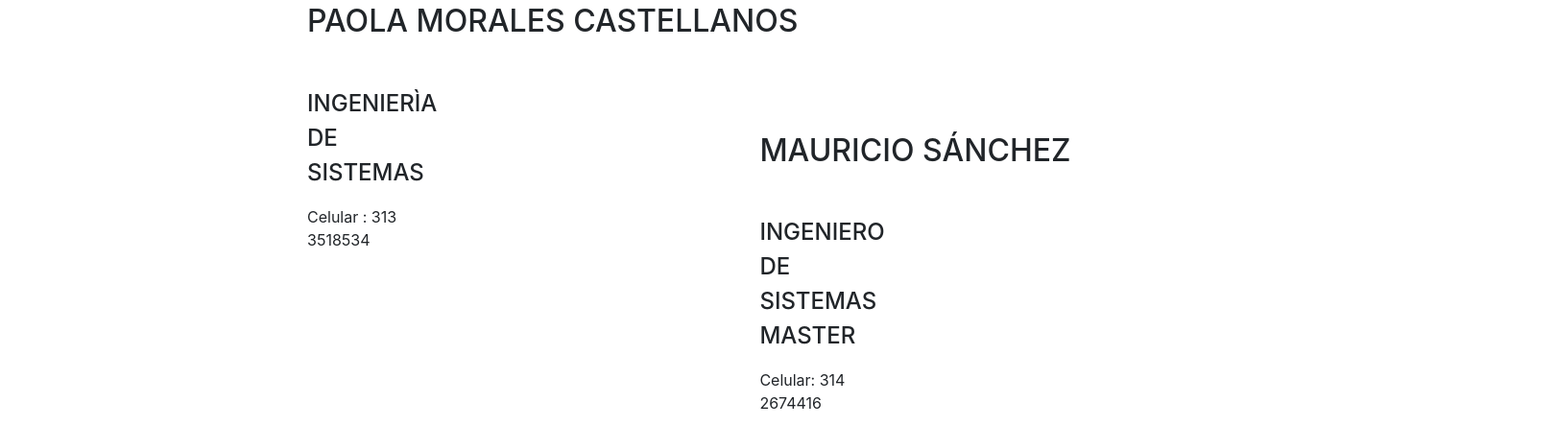
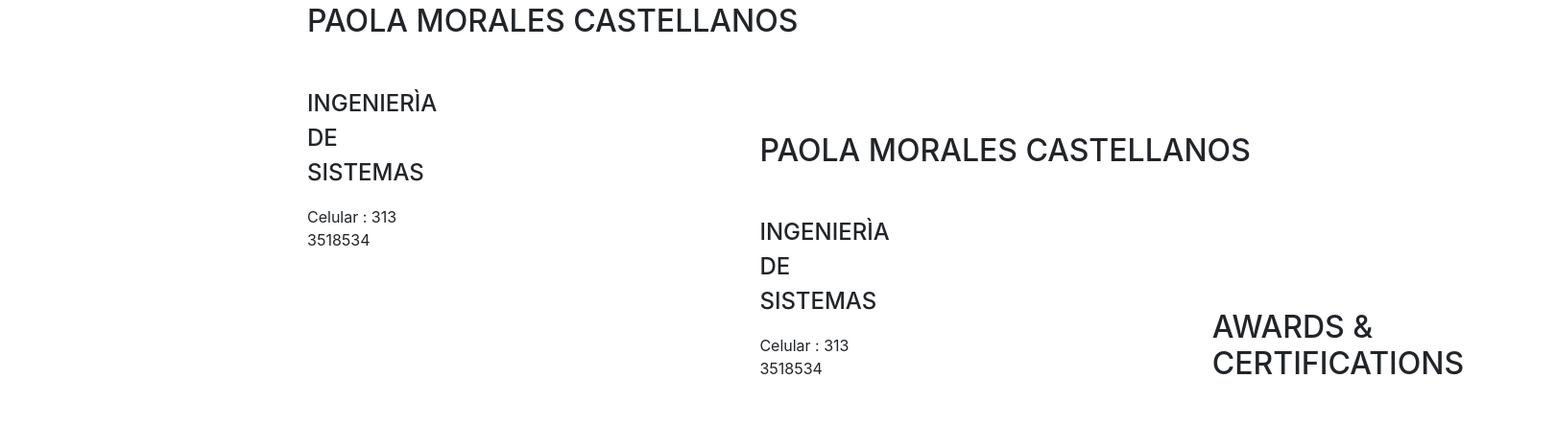
Before and after one commit to Monica0203/Hoja-de-vida-Actual, a website with bundled scripts: page index.html in a window 1280 px wide. Shown: the part 3294-3738 px from the top of the page at 96% size, 1621 px wide, since content can reach past the window. Built offline with nearby package versions, Linux system fonts and the light colour scheme; files whose address does not match are found by name; a web font is replaced by a local one.

Commit message:
Update index.html

```diff
--- a/index.html
+++ b/index.html
@@ -230,19 +230,18 @@
             <div class="resume-date text-md-right">
             </div>
          <section class="resume-section p-3 p-lg-5 d-flex flex-column" id="skills">
-            <div class="my-auto">
-          <h2 class="mb-5">Mauricio Sánchez</h2>
+        <div class="my-auto">
+          <h2 class="mb-5">Paola Morales Castellanos</h2>
 
           <div class="resume-item d-flex flex-column flex-md-row mb-5">
             <div class="resume-content mr-auto">
               <h3 class="mb-0">
               </h3>
-              <div class="subheading mb-3">Ingeniero de Sistemas Master</div>
-              <p>Celular: 314 2674416</p>
+              <div class="subheading mb-3">Ingenierìa de Sistemas</div>
+              <p>Celular : 313 3518534</p>
             </div>
             <div class="resume-date text-md-right">
             </div>
-          </div>
       <section class="resume-section p-3 p-lg-5 d-flex flex-column" id="awards">
         <div class="my-auto">
           <h2 class="mb-5">Awards &amp; Certifications</h2>
```
